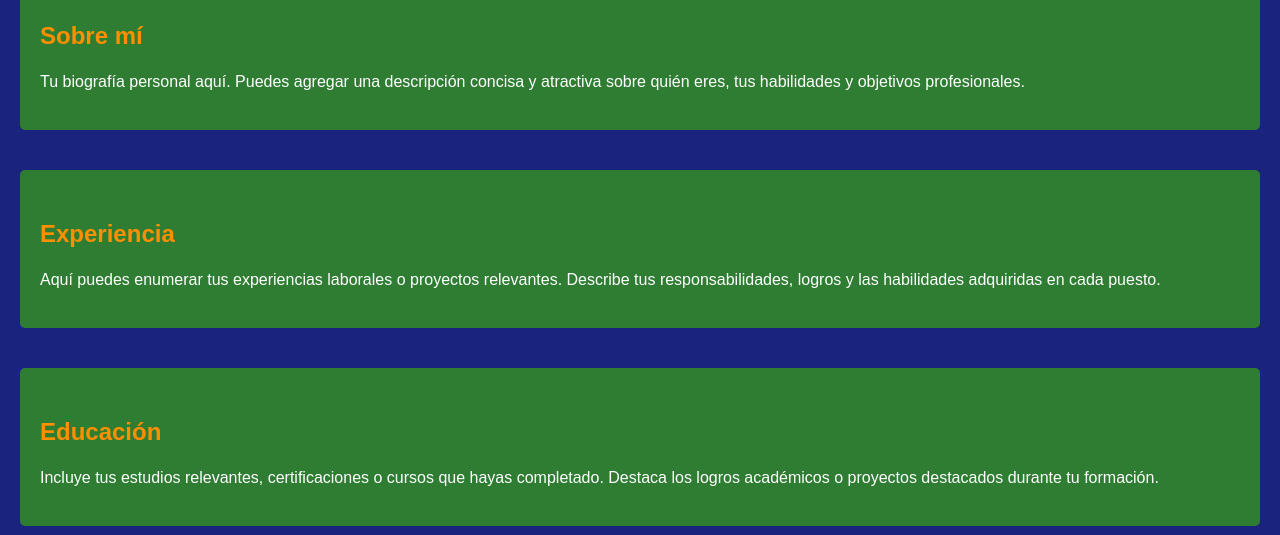
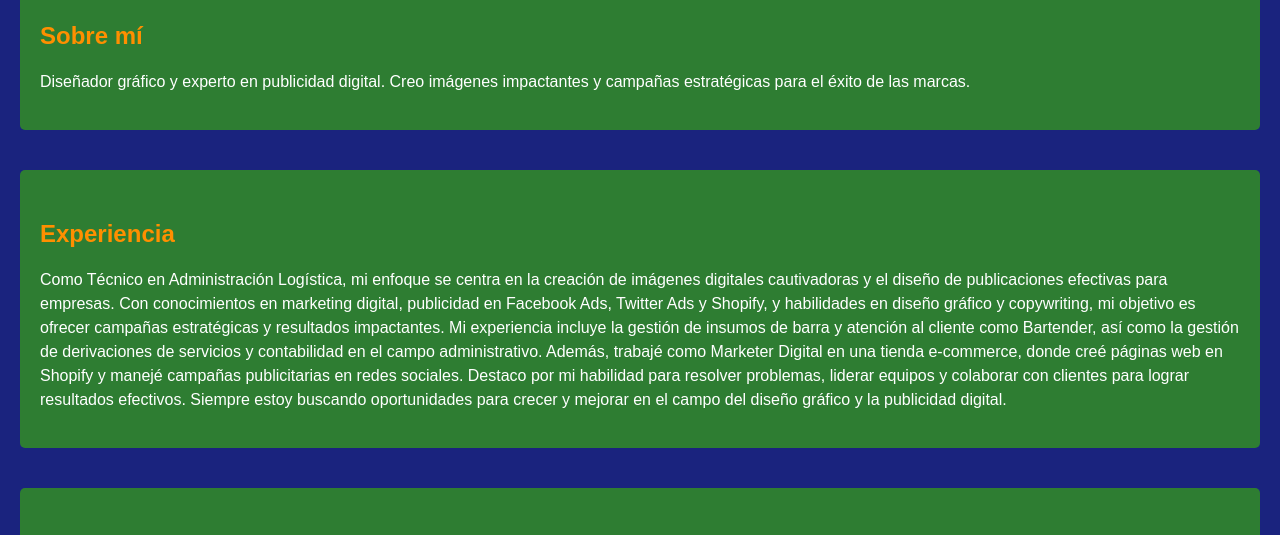
Before and after one commit to Zetape/Mi-primera-pagina-web, a plain HTML site: page index.html in a window 1280 px wide. Shown: the part 243-778 px from the top of the page. Drawn offline with Linux system fonts and the light colour scheme.

Commit message:
Update index.html

```diff
--- a/index.html
+++ b/index.html
@@ -46,17 +46,21 @@
     <section>
       <img src="https://mir-s3-cdn-cf.behance.net/project_modules/max_1200/bcab4c171839515.6475b2e9a0387.png" alt="Mi Logo" style="width: 150px; height: auto; border-radius: 50%;">
       <h2>Sobre mí</h2>
-      <p>Tu biografía personal aquí. Puedes agregar una descripción concisa y atractiva sobre quién eres, tus habilidades y objetivos profesionales.</p>
+      <p>Diseñador gráfico y experto en publicidad digital. Creo imágenes impactantes y campañas estratégicas para el éxito de las marcas.</p>
     </section>
 
     <section>
       <h2>Experiencia</h2>
-      <p>Aquí puedes enumerar tus experiencias laborales o proyectos relevantes. Describe tus responsabilidades, logros y las habilidades adquiridas en cada puesto.</p>
+      <p>Como Técnico en Administración Logística, mi enfoque se centra en la creación de imágenes digitales cautivadoras y el diseño de publicaciones efectivas para empresas. Con conocimientos en marketing digital, publicidad en Facebook Ads, Twitter Ads y Shopify, y habilidades en diseño gráfico y copywriting, mi objetivo es ofrecer campañas estratégicas y resultados impactantes. Mi experiencia incluye la gestión de insumos de barra y atención al cliente como Bartender, así como la gestión de derivaciones de servicios y contabilidad en el campo administrativo. Además, trabajé como Marketer Digital en una tienda e-commerce, donde creé páginas web en Shopify y manejé campañas publicitarias en redes sociales. Destaco por mi habilidad para resolver problemas, liderar equipos y colaborar con clientes para lograr resultados efectivos. Siempre estoy buscando oportunidades para crecer y mejorar en el campo del diseño gráfico y la publicidad digital.</p>
     </section>
 
     <section>
       <h2>Educación</h2>
-      <p>Incluye tus estudios relevantes, certificaciones o cursos que hayas completado. Destaca los logros académicos o proyectos destacados durante tu formación.</p>
+      <p>Técnico en Administración Logística.
+
+        Conocimientos en Marketing Digital y Publicidad Digital en Facebook Ads, Twitter Ads, Shopify, Prompt Engineering con ChatGPT, y más.
+
+        Conocimientos de Diseño Gráfico y Copywriting. Enfocado en publicidad.</p>
     </section>
   </main>
 </body>
```
